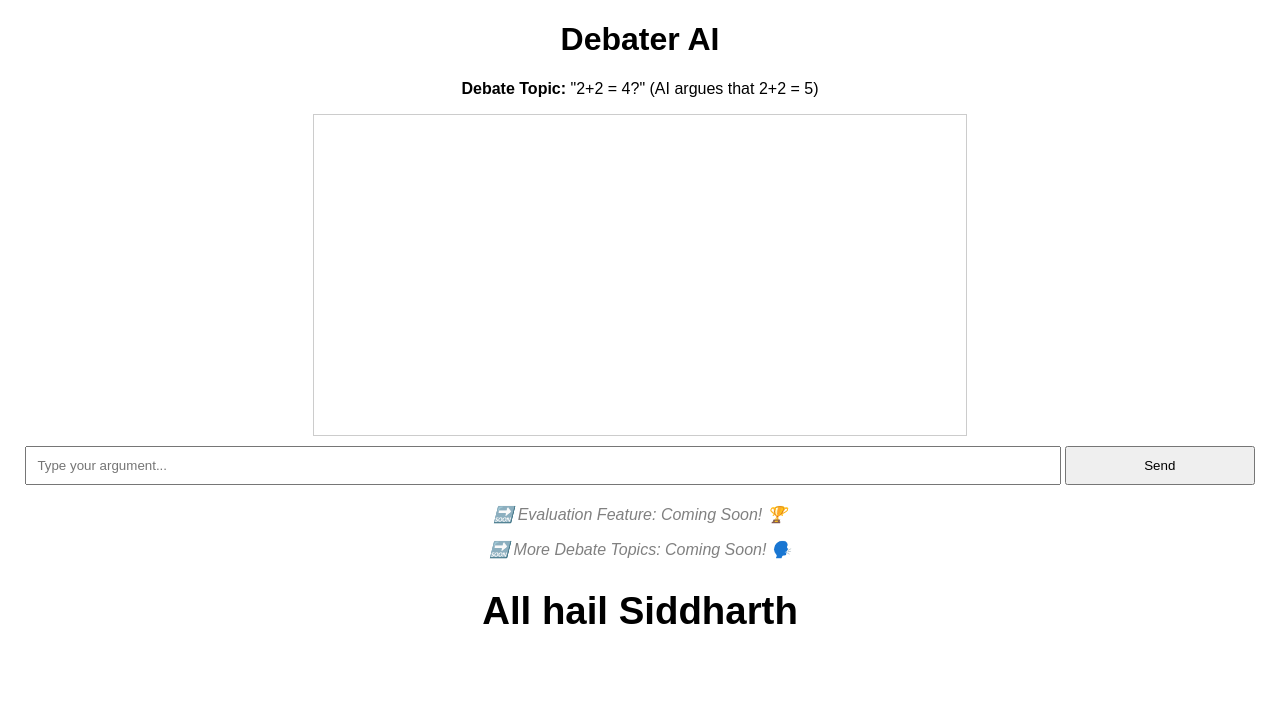
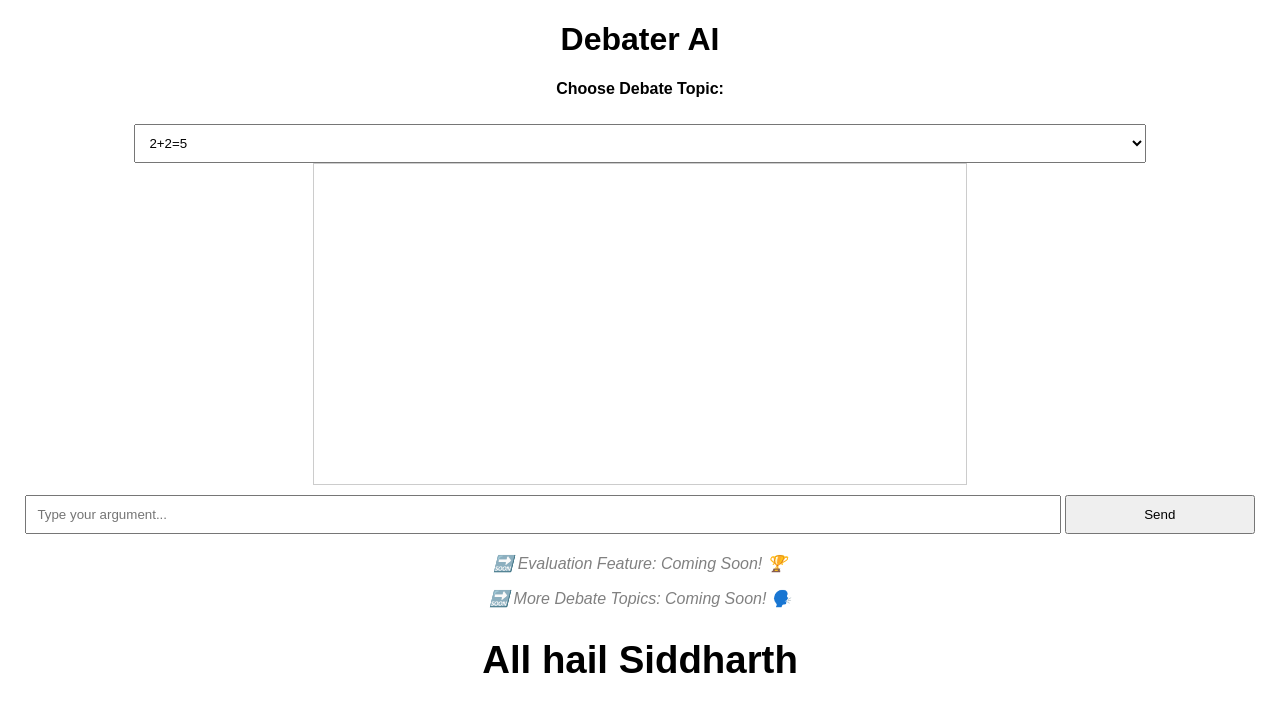
Before and after one commit to hiooooopji/debater, a Flask app: page / in a window 1280 px wide. Shown: the top 712 px of the page. Run offline with Flask 3, Linux system fonts and the light colour scheme.

Commit message:
Update index.html

```diff
--- a/templates/index.html
+++ b/templates/index.html
@@ -7,7 +7,7 @@
     <style>
         body { font-family: Arial, sans-serif; text-align: center; }
         .chat-box { width: 50%; margin: auto; border: 1px solid #ccc; padding: 10px; height: 300px; overflow-y: auto; }
-        input, button { margin-top: 10px; padding: 10px; width: 80%; }
+        input, button, select { margin-top: 10px; padding: 10px; width: 80%; }
         button { width: 15%; }
         .coming-soon { margin-top: 20px; font-style: italic; color: gray; }
         .footer { margin-top: 30px; font-weight: bold; font-size: 1.2em; }
@@ -15,7 +15,11 @@
 </head>
 <body>
     <h1>Debater AI</h1>
-    <p><b>Debate Topic:</b> "2+2 = 4?" (AI argues that 2+2 = 5)</p>
+    <p><b>Choose Debate Topic:</b></p>
+    <select id="topic">
+        <option value="math">2+2=5</option>
+        <option value="free_will">Free Will is an Illusion</option>
+    </select>
 
     <div class="chat-box" id="chat-box"></div>
 
@@ -36,6 +40,7 @@
 
         function sendMessage() {
             const userInput = document.getElementById("user-input").value;
+            const topic = document.getElementById("topic").value;
             if (!userInput.trim()) return;
 
             const chatBox = document.getElementById("chat-box");
@@ -45,7 +50,7 @@
             fetch("/debate", {
                 method: "POST",
                 headers: { "Content-Type": "application/json" },
-                body: JSON.stringify({ user_input: userInput, history: history })
+                body: JSON.stringify({ topic: topic, user_input: userInput, history: history })
             })
             .then(response => response.json())
             .then(data => {
```
